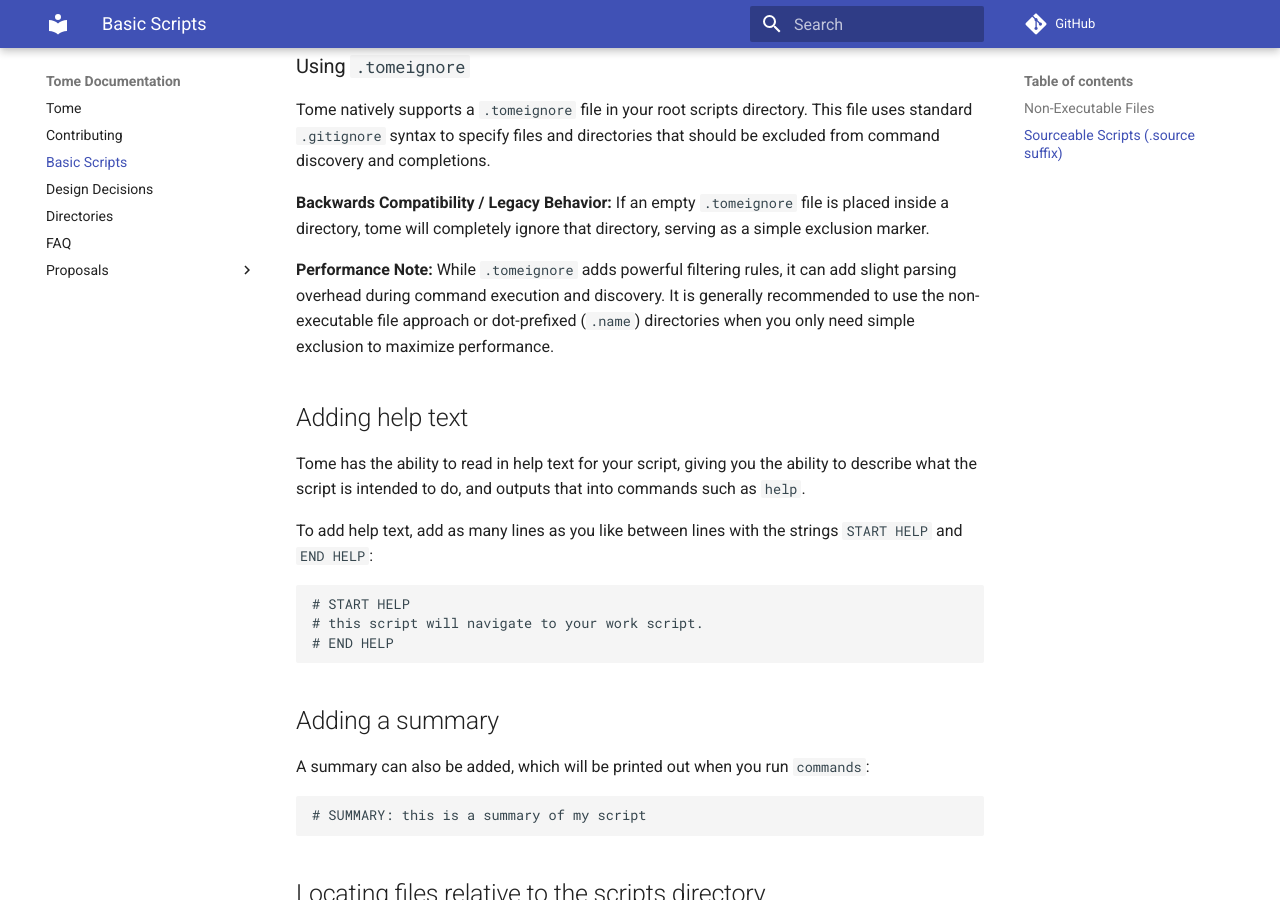
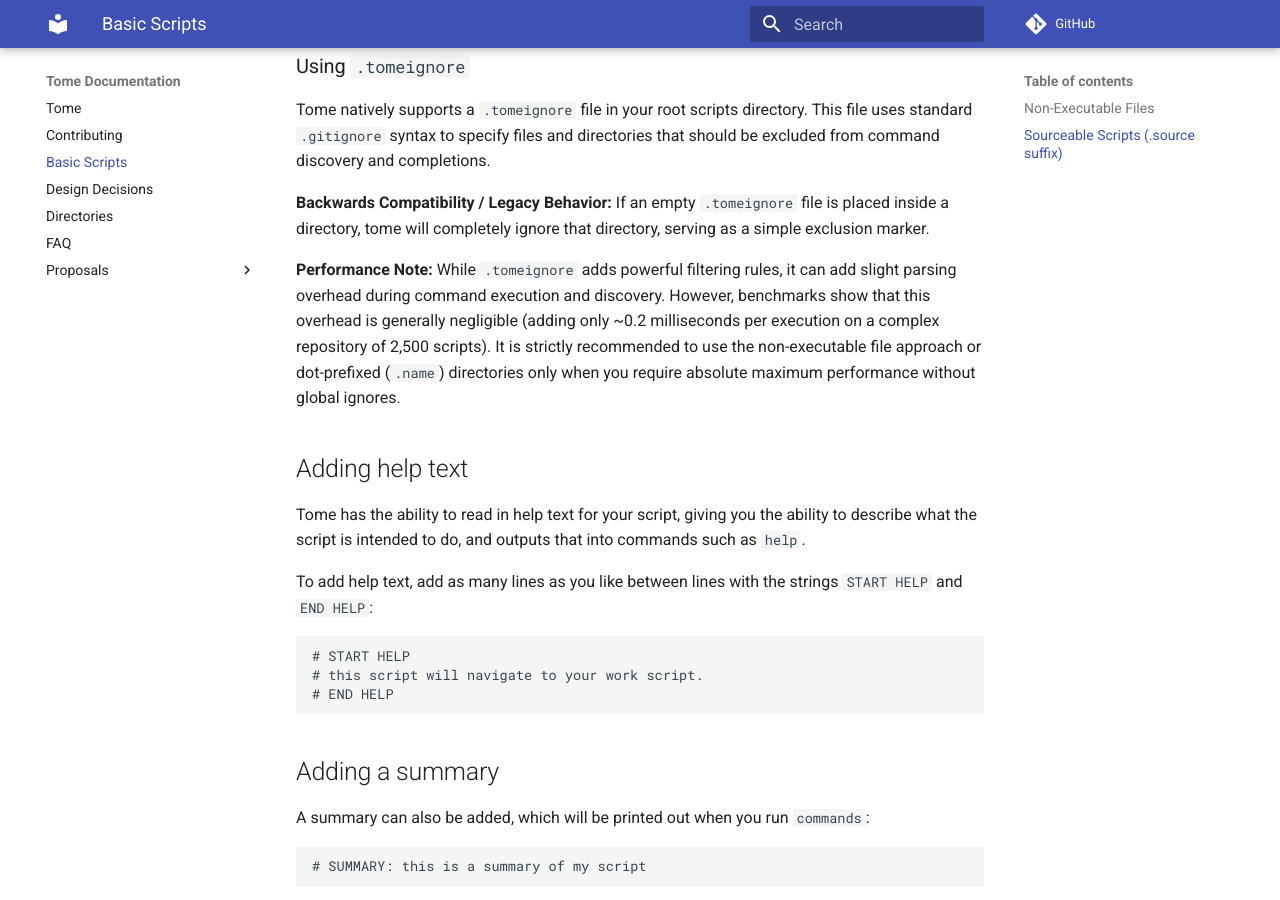
Before and after one commit to toumorokoshi/tome, an MkDocs documentation site: the page built from docs/authoring-scripts.md, in a window 1280 px wide and 900 px high, scrolled down 2229 px. Built offline with MkDocs 1.6.1 and Material for MkDocs 9.7.7, drawn with Linux system fonts in a browser that asks for light colours; comment, search, counter and statistics services are not loaded.

Commit message:
docs: add benchmark info to .tomeignore explanation

```diff
--- a/docs/authoring-scripts.md
+++ b/docs/authoring-scripts.md
@@ -91,7 +91,7 @@
 If an empty `.tomeignore` file is placed inside a directory, tome will completely ignore that directory, serving as a simple exclusion marker.
 
 **Performance Note:**
-While `.tomeignore` adds powerful filtering rules, it can add slight parsing overhead during command execution and discovery. It is generally recommended to use the non-executable file approach or dot-prefixed (`.name`) directories when you only need simple exclusion to maximize performance.
+While `.tomeignore` adds powerful filtering rules, it can add slight parsing overhead during command execution and discovery. However, benchmarks show that this overhead is generally negligible (adding only ~0.2 milliseconds per execution on a complex repository of 2,500 scripts). It is strictly recommended to use the non-executable file approach or dot-prefixed (`.name`) directories only when you require absolute maximum performance without global ignores.
 
 ## Adding help text
 
```
